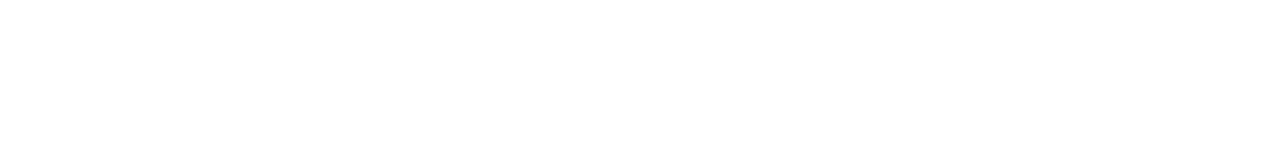
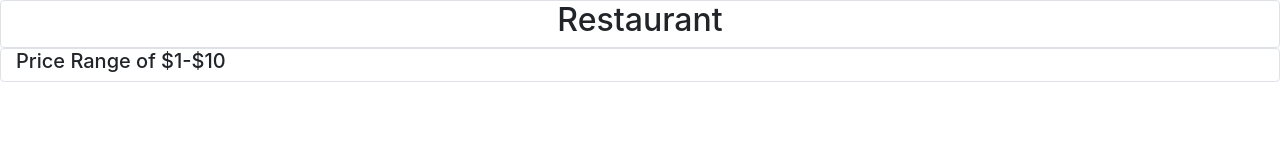
Before and after one commit to sanear/mullen-2019, a plain HTML site: page index.html in a window 1280 px wide. Drawn offline with nearby package versions, Linux system fonts and the light colour scheme.

Commit message:
Add stuff from Coco's codepen

```diff
--- a/index.html
+++ b/index.html
@@ -1,7 +1,36 @@
-<html>
-    <head>
-        <title>Mullen GWC 2019 Final Project</title>
-    </head>
-    <body>
-    </body>
+<!doctype html>
+<html lang="en">
+  <head>
+    <!-- Required meta tags -->
+    <meta charset="utf-8">
+    <meta name="viewport" content="width=device-width, initial-scale=1, shrink-to-fit=no">
+
+    <!-- Bootstrap CSS -->
+    <link rel="stylesheet" href="https://stackpath.bootstrapcdn.com/bootstrap/4.1.3/css/bootstrap.min.css" integrity="sha384-MCw98/SFnGE8fJT3GXwEOngsV7Zt27NXFoaoApmYm81iuXoPkFOJwJ8ERdknLPMO" crossorigin="anonymous">
+
+    <!-- bootstrap JavaScript -->
+    <script src="https://stackpath.bootstrapcdn.com/bootstrap/4.1.3/js/bootstrap.bundle.min.js"></script>
+
+    <!-- JQuery -->
+    <script src="https://code.jquery.com/jquery-3.3.1.slim.min.js"></script>
+
+    <!-- our code -->
+    <script src="main.js"></script>
+  </head>
+
+  <body>
+    <div class="container-fluid">
+      <div class="row border rounded">
+        <div class="col-sm">
+          <h2 class="text-center">Restaurant</h2>
+        </div>
+      </div>
+      <div class="row border rounded">
+        <div class="col-sm">
+          <h5 class>Price Range of $1-$10</h5>
+        </div>
+        <!-- About to make sideways-scrolling cards grid. (maybe this? https://www.codeply.com/go/r77hD0gm6j/bootstrap-4-horizontal-scrolling-layout) -->
+      </div>
+    </div>
+  </body>
 </html>
```
